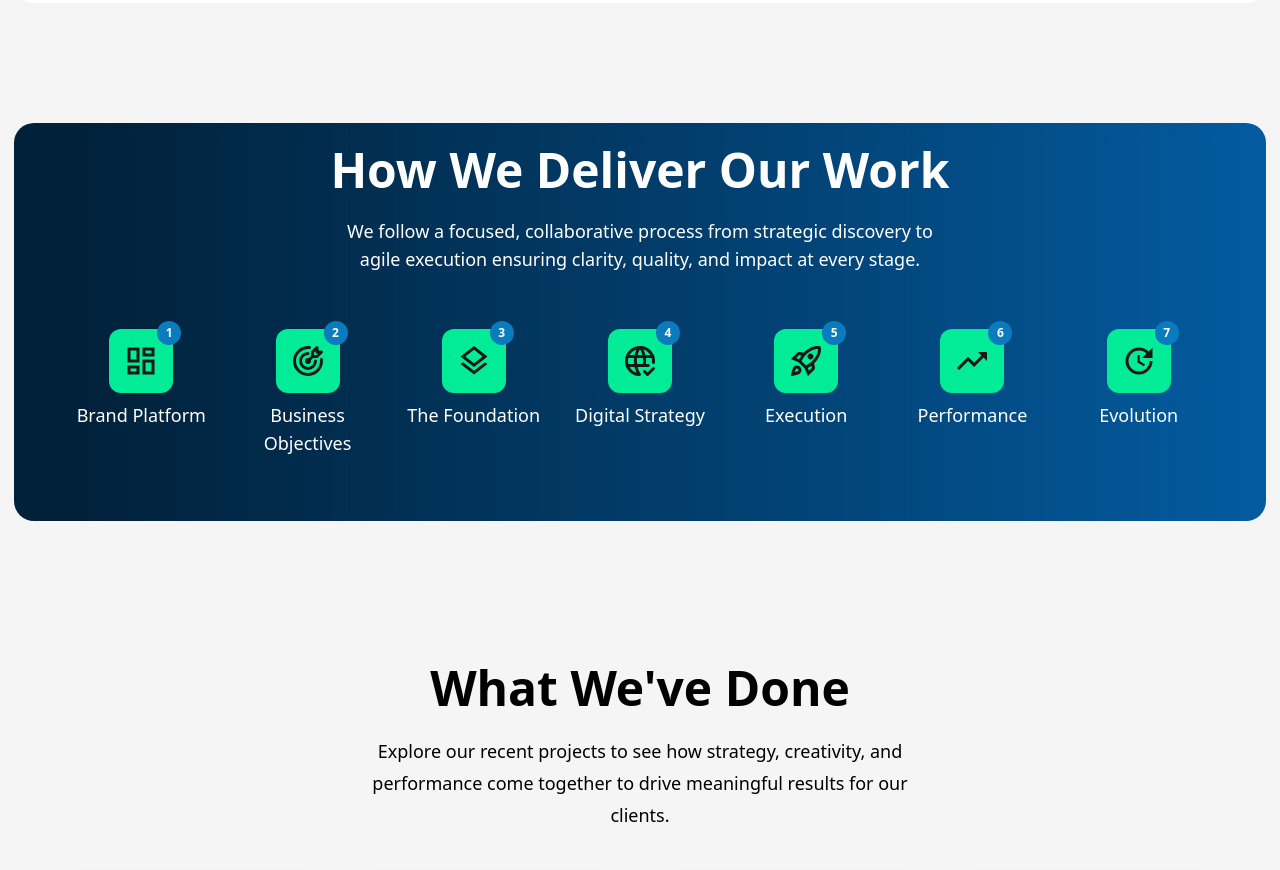
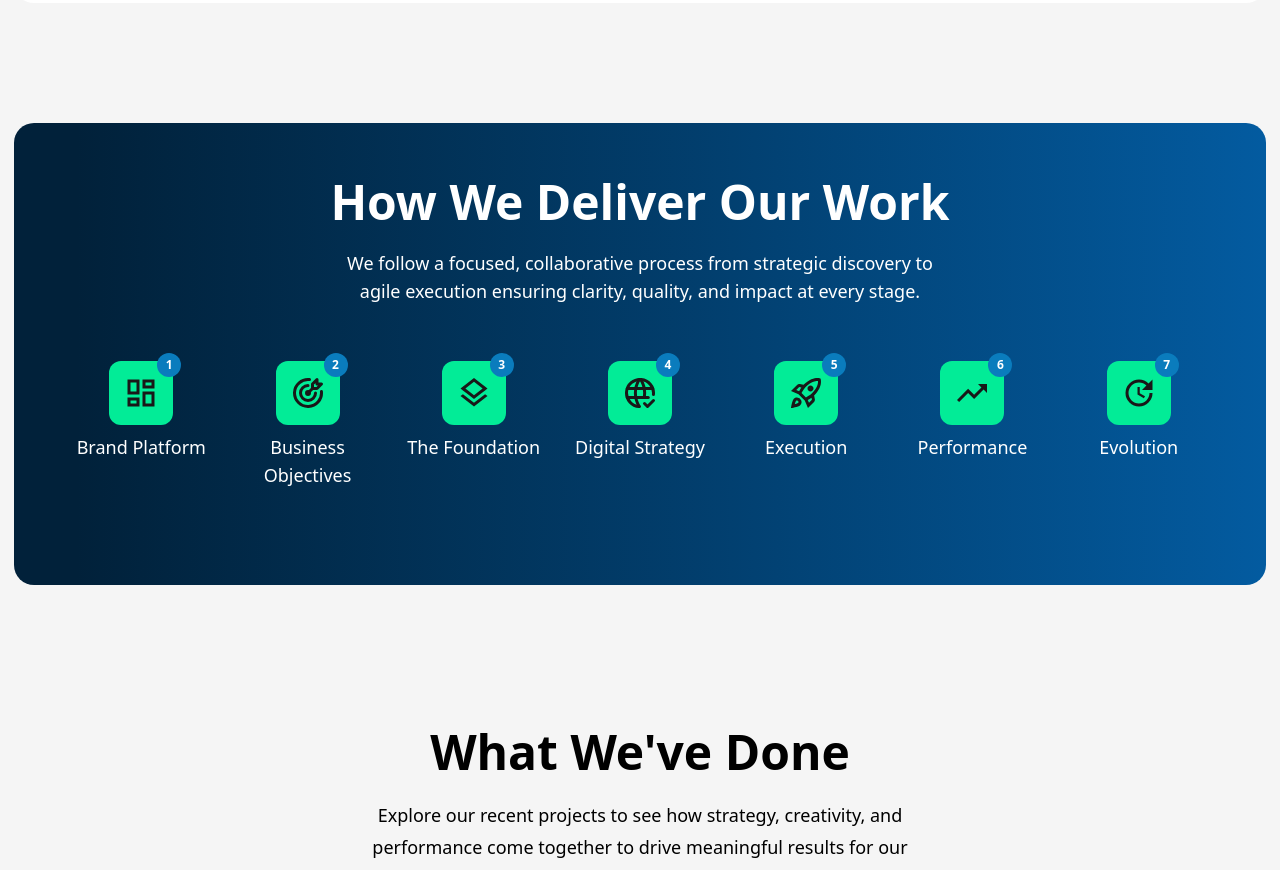
Before and after one commit to prabhathkaluarachchi/aiohweb, a React (Vite) app: page /Marketing in a window 1280 px wide. Shown: the part 1640-2510 px from the top of the page. Built offline with nearby package versions, Linux system fonts and the light colour scheme.

Commit message:
Modify Process section

```diff
--- a/src/component/Marketing/Process.tsx
+++ b/src/component/Marketing/Process.tsx
@@ -1,5 +1,5 @@
+import React from "react";
 import { motion } from "framer-motion";
-import React from "react";
 
 import {
   MdOutlineDashboard,
@@ -22,7 +22,7 @@ const steps = [
 
 const Process: React.FC = () => {
   return (
-    <div className="mx-auto py-4 text-white w-5/6 md:w-full">
+    <div className="mx-auto py-4 md:py-6 lg:py-12 text-white w-5/6 md:w-full">
       {/* sec heading */}
       <motion.div
         initial={{ opacity: 0, y: 30 }}
```
